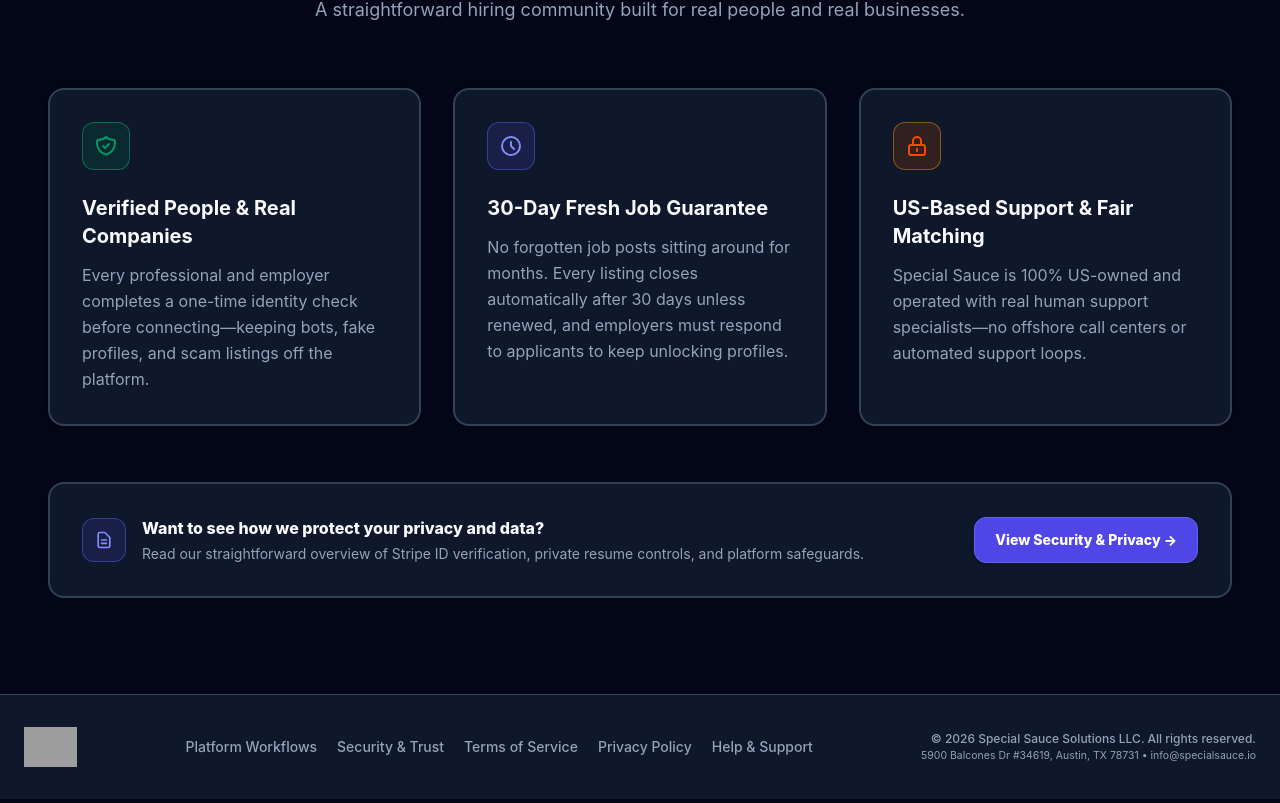
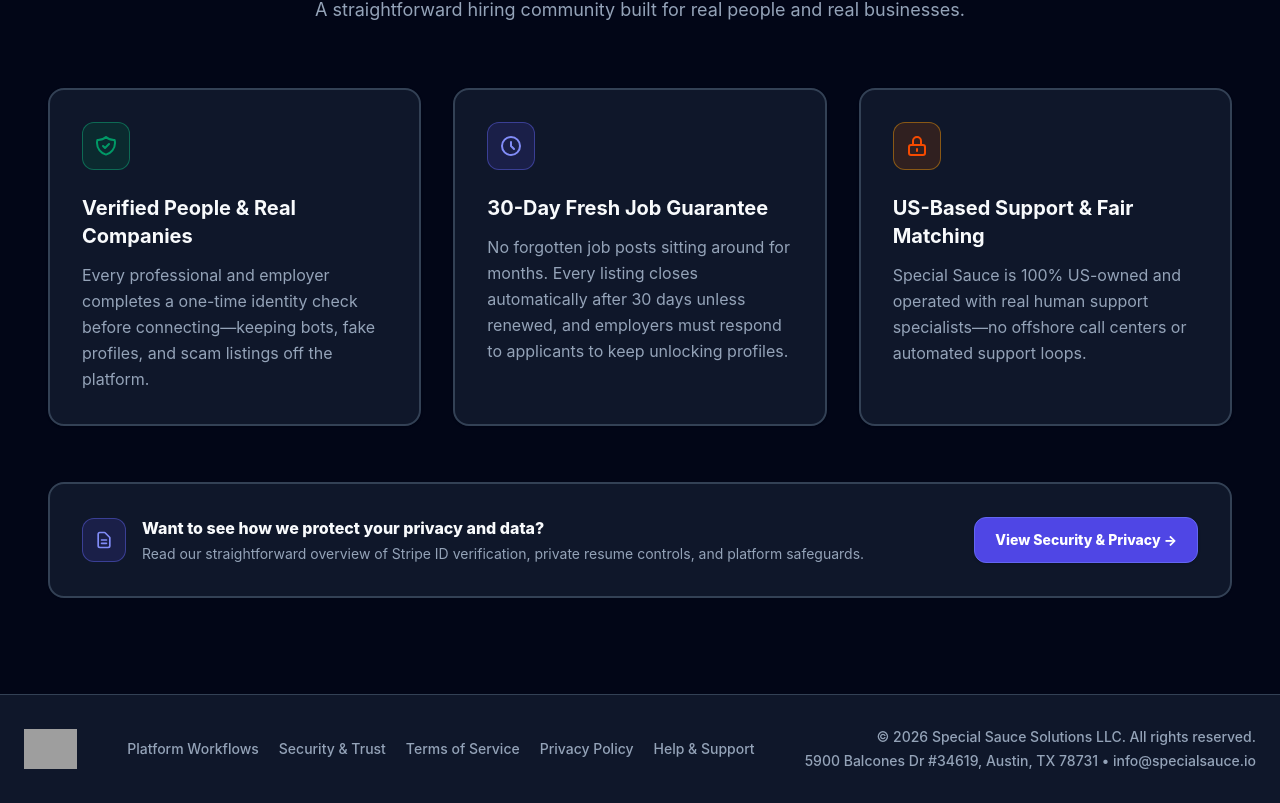
Before and after one commit to SpecialSauceIO/secure-job-board, a Next.js app: page / in a window 1280 px wide. Shown: the part 2867-3670 px from the top of the page. Built offline with nearby package versions, Linux system fonts and the light colour scheme; no server answers; grey boxes are pictures that could not be loaded.

Commit message:
Match footer address and email font size for accessibility and lift floating buttons

```diff
--- a/src/app/dashboard/layout.tsx
+++ b/src/app/dashboard/layout.tsx
@@ -87,16 +87,16 @@ export default async function DashboardLayout({
 
       {/* Subtle Dashboard Footer */}
       <footer className="border-t border-slate-300 bg-white py-6 px-4 sm:px-8 mt-auto">
-        <div className="max-w-7xl mx-auto flex flex-col sm:flex-row justify-between items-center gap-4">
-            <div className="text-xs text-gray-500 text-center sm:text-left space-y-0.5">
-              <p className="font-medium text-gray-600">
+        <div className="max-w-[1440px] mx-auto flex flex-col sm:flex-row justify-between items-center gap-4">
+            <div className="text-xs sm:text-sm font-medium text-gray-600 text-center sm:text-left space-y-1">
+              <p>
                 © {new Date().getFullYear()} Special Sauce Solutions LLC. All rights reserved.
               </p>
-              <p className="text-[10.5px] text-gray-400 whitespace-nowrap">
+              <p className="whitespace-nowrap">
                 5900 Balcones Dr #34619, Austin, TX 78731 •{" "}
                 <a
                   href="mailto:info@specialsauce.io"
-                  className="hover:text-gray-600 transition-colors underline-offset-2 hover:underline"
+                  className="hover:text-gray-900 transition-colors underline-offset-4 hover:underline"
                 >
                   info@specialsauce.io
                 </a>
--- a/src/components/PublicFooter.tsx
+++ b/src/components/PublicFooter.tsx
@@ -4,7 +4,7 @@ import { LEGAL_CONFIG } from '@/constants/legal'
 export function PublicFooter() {
   return (
     <footer className="bg-white border-t border-slate-300 py-8 px-6 w-full overflow-hidden">
-      <div className="max-w-7xl mx-auto">
+      <div className="max-w-[1440px] mx-auto">
         <div className="flex flex-col xl:flex-row justify-between items-center gap-5">
           <Link
             href="/"
@@ -53,15 +53,15 @@ export function PublicFooter() {
             </Link>
           </div>
 
-          <div className="text-xs text-slate-500 text-center xl:text-right shrink-0 space-y-0.5">
-            <p className="font-medium text-slate-600">
+          <div className="text-xs sm:text-sm font-medium text-slate-600 text-center xl:text-right shrink-0 space-y-1">
+            <p>
               © {new Date().getFullYear()} {LEGAL_CONFIG.legalEntityName}. All rights reserved.
             </p>
-            <p className="text-[10.5px] text-slate-400 whitespace-nowrap">
-              {LEGAL_CONFIG.legalEntityAddress.replace(" US", "")} •{" "}
+            <p className="whitespace-nowrap">
+              {LEGAL_CONFIG.legalEntityAddress.replace(' US', '')} •{' '}
               <a
-                href={"mailto:" + LEGAL_CONFIG.supportEmail}
-                className="hover:text-slate-600 transition-colors underline-offset-2 hover:underline"
+                href={`mailto:${LEGAL_CONFIG.supportEmail}`}
+                className="hover:text-slate-900 transition-colors underline-offset-4 hover:underline"
               >
                 {LEGAL_CONFIG.supportEmail}
               </a>
```
